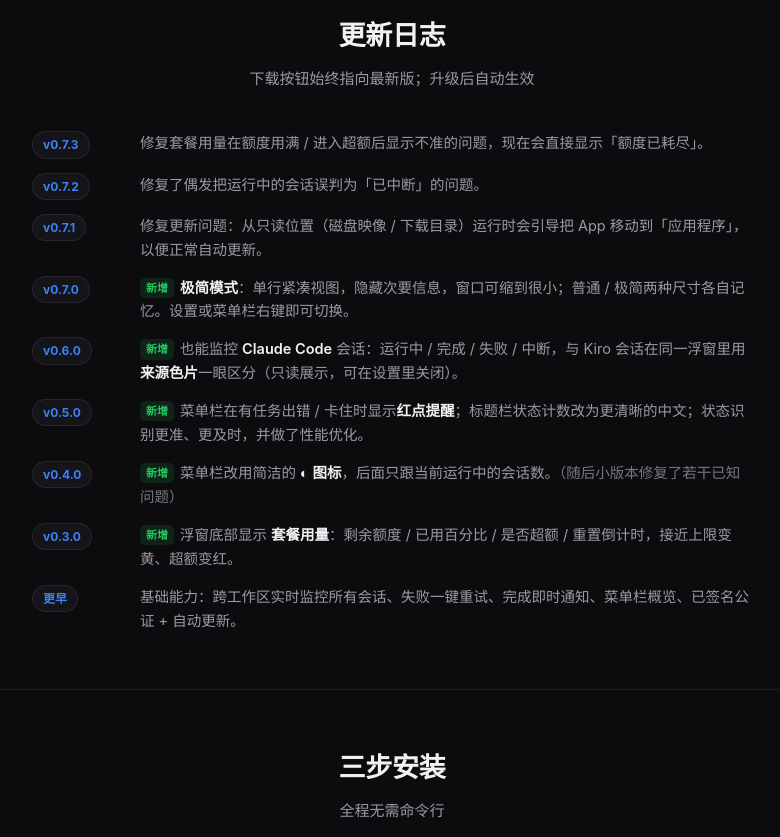
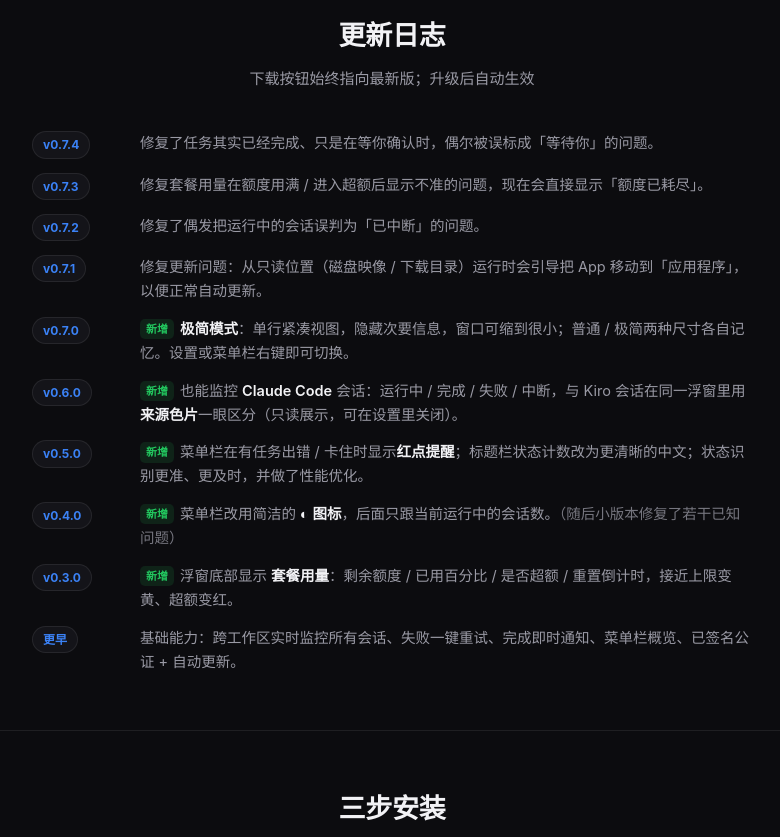
Before and after one commit to DamonAmber/kiro-task-monitor, an Electron app: page docs/index.html in a window 1280 px wide. Shown: the part 2940-3777 px from the top of the page, without its empty margins (248-1028 px from the left). Drawn offline with Linux system fonts and the light colour scheme; no server answers.

Commit message:
fix(watcher): 已完成并提问的会话不再误报为「等待你」
agent 在轮末调用 update_session_information 把 status 置为 waiting_on_user
（语义为「已产出结果并向你提问」）时，同一轮 turn_end 其实是正常的 end_turn。
decideState 原先无条件把 waiting_on_user 判为 WAITING，导致已完成的任务被误报成「等待你」。

改为仅在「有未解决的 pending_interaction」或「事件流截断、看不到本轮 turn_end」
时才凭 waiting_on_user 判为 WAITING，否则落到 turn_end 分支判为已完成，
保留 AGENTS.md 强调的长会话截断兜底。同步更新落地页更新日志。

```diff
--- a/docs/index.html
+++ b/docs/index.html
@@ -370,6 +370,10 @@
         <p class="section-sub">下载按钮始终指向最新版；升级后自动生效</p>
         <div class="changelog">
           <div class="cl-item">
+            <div class="cl-ver"><span class="tag">v0.7.4</span></div>
+            <div class="cl-body">修复了任务其实已经完成、只是在等你确认时，偶尔被误标成「等待你」的问题。</div>
+          </div>
+          <div class="cl-item">
             <div class="cl-ver"><span class="tag">v0.7.3</span></div>
             <div class="cl-body">修复套餐用量在额度用满 / 进入超额后显示不准的问题，现在会直接显示「额度已耗尽」。</div>
           </div>
```
Also changed, not shown: src/watcher.js (+7 -2 lines).
